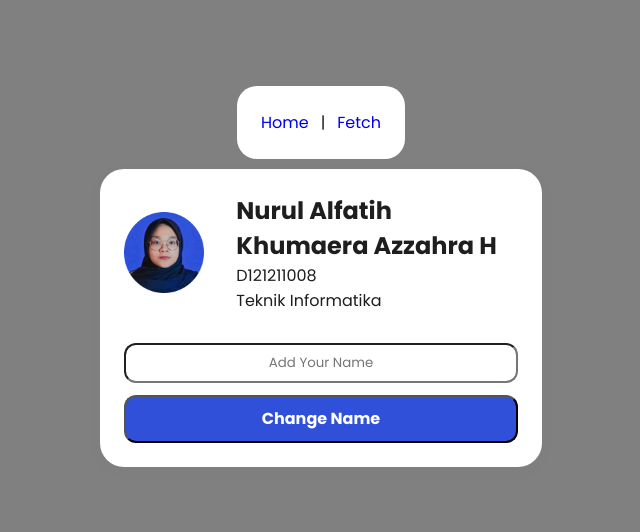
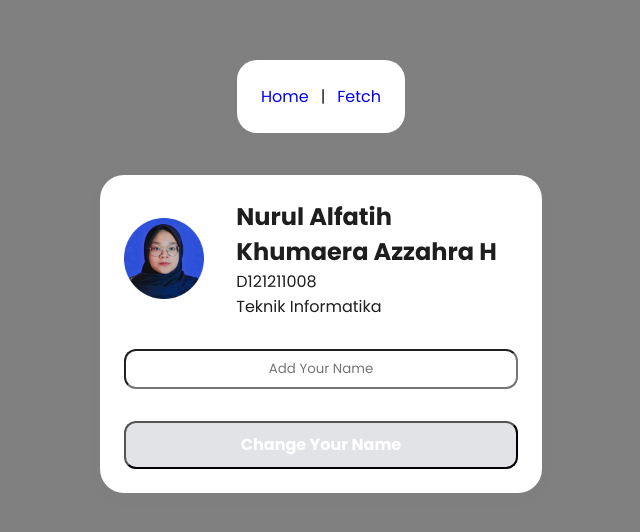
Before and after one commit to nurulalfatih/task-input-field, a Next.js app: page / in a window 1280 px wide. Shown: the part 124-656 px from the top of the page, without its empty margins (319-959 px from the left). Built offline with nearby package versions, Linux system fonts and the light colour scheme.

Commit message:
membuat fitur conditional rendering

```diff
--- a/src/app/page.js
+++ b/src/app/page.js
@@ -8,6 +8,7 @@ export default function Home() {
 
   const [input, setInput] = useState('')
   const [nama, setNama] = useState('Nurul Alfatih Khumaera Azzahra H')
+  const [kosong, setKosong] = useState('true')
 
 
   const handlerGantiNama = () => {
@@ -16,10 +17,28 @@ export default function Home() {
 
   const handlerInput = (val) => {
     setInput(val);
+    setKosong(val.trim() === '');
   }
 
   function enterButton(e) {
-    if (e.code == "Enter") handlerGantiNama();
+    if (e.key == "Enter") handlerGantiNama();
+  }
+
+  let content;
+  if (kosong) {
+    content = (
+      <button className="cta active">
+        <p>Change Your Name</p>
+      </button>
+    );
+  } else {
+    content = (
+      <button className="cta" onClick={() => {
+        handlerGantiNama();
+      }}>
+      <p>Change Your Name</p>
+    </button>
+    );
   }
 
   return (
@@ -49,11 +68,7 @@ export default function Home() {
               enterButton(value)
             }}
           ></input>
-          <button onClick={() => {
-              handlerGantiNama();
-            }}>
-            <p>Change Name</p>
-          </button>
+          {content}
         </div>
       </div>
     </>
--- a/src/component/navbar/navbar.css
+++ b/src/component/navbar/navbar.css
@@ -11,7 +11,7 @@
 }
 
 .default {
-    color: aqua;
+    color: black;
 }
 
 .active {
--- a/src/styles/global.css
+++ b/src/styles/global.css
@@ -16,4 +16,5 @@
     align-items: center;
     justify-content: center;
     background-color: gray;
+    row-gap: 32px;
   }
--- a/src/styles/home.css
+++ b/src/styles/home.css
@@ -69,7 +69,13 @@ p {
 .cta {
   margin-top: 20px;
   width: 100%;
+}
 
+.cta.active {
+  background-color: #e2e3e6;
+  color: #413d39;
+  cursor: no-drop;
+  font-weight: 700;
 }
 
 input{
```
Also changed, not shown: src/app/diary/page.js (+46 -3 lines), src/styles/diary.css (+12 -1 lines).
